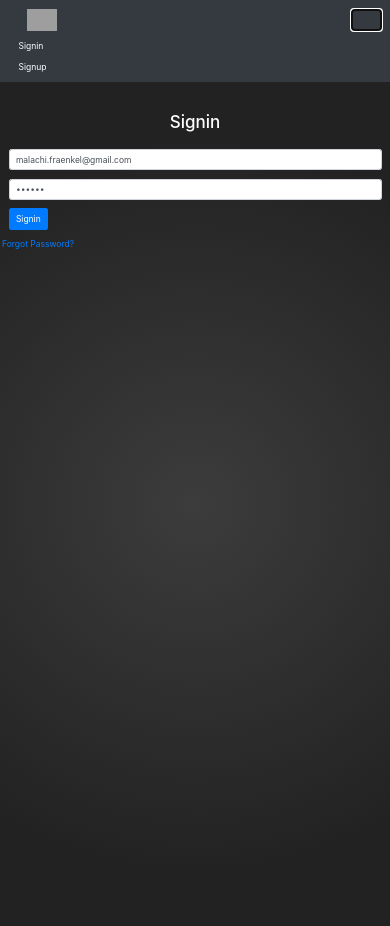
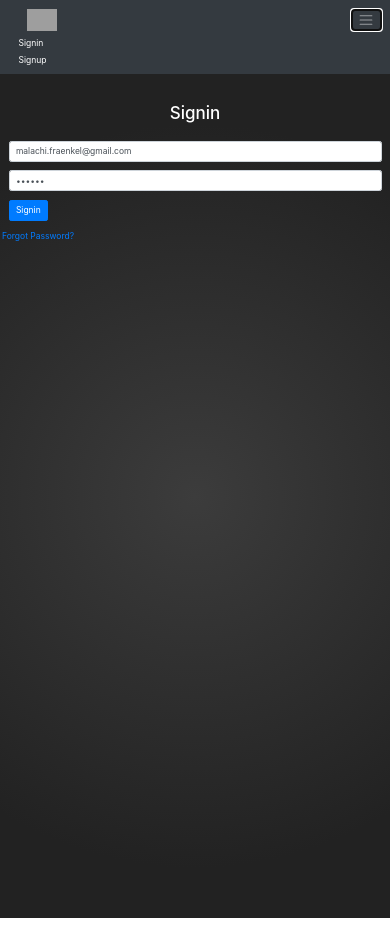
Before and after one commit to MalachiF1/Shopping-List, a Next.js app: page /signin in a window 390 px wide. Both pictures are taken after a click on the button 366 px from the left and 19 px from the top of the page. Built offline with nearby package versions, Linux system fonts and the light colour scheme; grey boxes are pictures that could not be loaded; a small style sheet from the web is missing.

Commit message:
fixed navbar, searbar and small bugs

```diff
--- a/components/Header.js
+++ b/components/Header.js
@@ -23,7 +23,6 @@ import SettingsIcon from '@material-ui/icons/Settings';
 import { IconButton, ThemeProvider } from '@material-ui/core';
 import { getSettings, updateSettings } from '../actions/user';
 import { getCookie } from '../actions/auth';
-import { red } from '@material-ui/core/colors';
 
 Router.onRouteChangeStart = url => NProgress.start();
 Router.onRouteChangeComplete = url => NProgress.done();
@@ -77,13 +76,15 @@ const Header = () => {
 	};
 
 	const textColor = theme === 'dark' ? 'white' : 'black';
+	const togglerThemeDark = theme === 'dark' ? true : false;
+	const togglerThemeLight = theme === 'light' ? true : false;
 
 	return (
 		<React.Fragment>
 			<Head>
 				<link rel='icon' href={`${DOMAIN}/static/images/shopping-cart.png`} />
 			</Head>
-			<Navbar color={theme} expand='md'>
+			<Navbar color={theme} dark={togglerThemeDark} light={togglerThemeLight} expand='md'>
 				<Link href='/'>
 					<NavLink className='font-weight-bold navbarLink' style={{ color: textColor }}>
 						<div>
@@ -103,20 +104,32 @@ const Header = () => {
 					<Nav className='ml-auto' navbar>
 						{!isAuth() && (
 							<React.Fragment>
-								<NavItem>
+								<NavItem
+									style={{
+										display: 'flex',
+										flexDirection: 'column',
+										justifyContent: 'center',
+									}}
+								>
 									<Link href='/signin'>
 										<NavLink
-											className='navbarLink'
+											className='navbarLink pb-1 pt-1'
 											style={{ color: textColor }}
 										>
 											Signin
 										</NavLink>
 									</Link>
 								</NavItem>
-								<NavItem>
+								<NavItem
+									style={{
+										display: 'flex',
+										flexDirection: 'column',
+										justifyContent: 'center',
+									}}
+								>
 									<Link href='/signup'>
 										<NavLink
-											className='navbarLink'
+											className='navbarLink pb-1 pt-1'
 											style={{ color: textColor }}
 										>
 											Signup
@@ -139,9 +152,18 @@ const Header = () => {
 							</div>
 						)}
 						{isAuth() && (
-							<NavItem>
+							<NavItem
+								style={{
+									display: 'flex',
+									flexDirection: 'column',
+									justifyContent: 'center',
+								}}
+							>
 								<Link href='/user/update'>
-									<NavLink className='navbarLink' style={{ color: textColor }}>
+									<NavLink
+										className='navbarLink pb-1 pt-1'
+										style={{ color: textColor }}
+									>
 										Update Profile
 									</NavLink>
 								</Link>
@@ -149,9 +171,18 @@ const Header = () => {
 						)}
 
 						{isAuth() && (
-							<NavItem>
+							<NavItem
+								style={{
+									display: 'flex',
+									flexDirection: 'column',
+									justifyContent: 'center',
+								}}
+							>
 								<Link href='/contact'>
-									<NavLink className='navbarLink' style={{ color: textColor }}>
+									<NavLink
+										className='navbarLink pb-1 pt-1'
+										style={{ color: textColor }}
+									>
 										Contact
 									</NavLink>
 								</Link>
@@ -159,9 +190,15 @@ const Header = () => {
 						)}
 
 						{isAuth() && (
-							<NavItem>
+							<NavItem
+								style={{
+									display: 'flex',
+									flexDirection: 'column',
+									justifyContent: 'center',
+								}}
+							>
 								<NavLink
-									className='navbarLink'
+									className='navbarLink pb-1 pt-1'
 									style={{ color: textColor }}
 									onClick={() => signout(() => Router.replace(`/signin`))}
 								>
--- a/components/item/ItemCard.js
+++ b/components/item/ItemCard.js
@@ -261,8 +261,8 @@ const ItemCard = ({ item, updateParent }) => {
 			{note && (
 				<div className='main__card__info'>
 					<section>
-						<div className='pt-1 pb-1'>
-							<p style={{ marginBottom: '0px', paddingLeft: '35px' }}>Note: {note}</p>
+						<div className='pt-1 pb-1 pl-2'>
+							<p style={{ marginBottom: '0px' }}>Note: {note}</p>
 						</div>
 					</section>
 				</div>
--- a/components/item/Search.js
+++ b/components/item/Search.js
@@ -63,7 +63,7 @@ const Search = ({ updateParent }) => {
 						<SearchIcon />
 					</IconButton>
 				</div>
-				<div className='pr-1' style={{ display: 'grid', placeContent: 'center' }}>
+				<div style={{ display: 'grid', placeContent: 'center' }}>
 					<input
 						type='search'
 						className='main__filters__search__searchbar'
--- a/pages/_document.js
+++ b/pages/_document.js
@@ -6,7 +6,6 @@ class MyDocument extends Document {
 			<Html lang='en'>
 				<Head>
 					<meta charSet='UTF-8' />
-					{<meta name='color-scheme' content='dark light' />}
 					<link
 						rel='stylesheet'
 						href='https://cdnjs.cloudflare.com/ajax/libs/twitter-bootstrap/4.3.1/css/bootstrap.min.css'
--- a/public/static/css/styles.css
+++ b/public/static/css/styles.css
@@ -14,8 +14,8 @@
 	--hr-color: rgba(10, 10, 10, 0.5);
 	--standard-background: radial-gradient(
 		circle,
-		rgba(255, 255, 255, 1) 20%,
-		rgba(210, 210, 210, 1) 80%
+		rgba(220, 220, 220, 1) 30%,
+		rgba(190, 190, 190, 1) 80%
 	);
 	--app-body-background: rgb(230, 230, 230);
 	--app-body-border: rgb(240, 240, 240);
```
